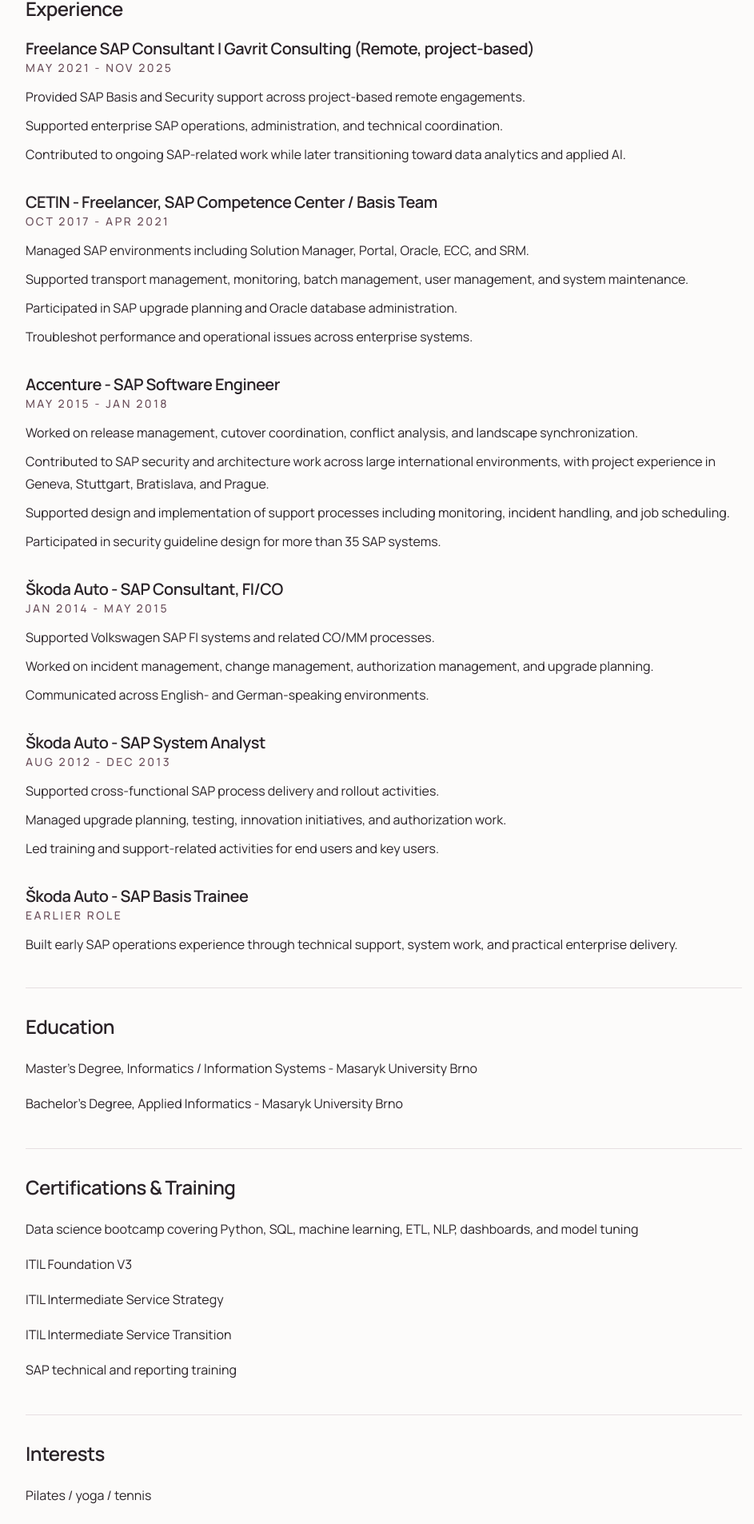
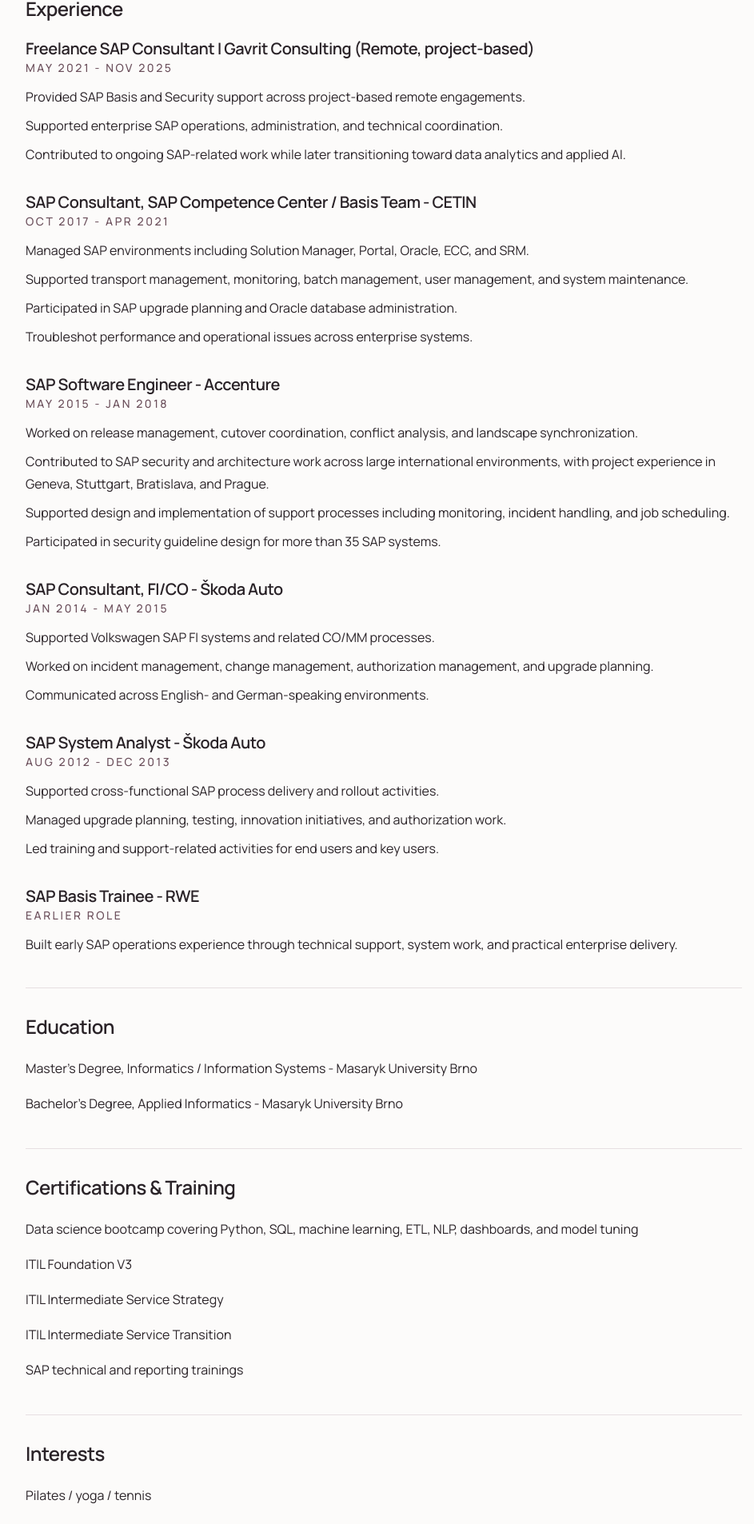
Before and after one commit to Zuzana111/my_website_CV, a Next.js app: page /resume in a window 1280 px wide. Shown: the part 1007-2913 px from the top of the page at 80% size, without its empty margins (160-1103 px from the left). Built offline with nearby package versions, Linux system fonts and the light colour scheme.

Commit message:
Update resume page content

```diff
--- a/app/resume/page.tsx
+++ b/app/resume/page.tsx
@@ -40,7 +40,7 @@
   },
   {
     company: "CETIN",
-    role: "Freelancer, SAP Competence Center / Basis Team",
+    role: "SAP Consultant, SAP Competence Center / Basis Team",
     period: "Oct 2017 - Apr 2021",
     bullets: [
       "Managed SAP environments including Solution Manager, Portal, Oracle, ECC, and SRM.",
@@ -81,7 +81,7 @@
     ]
   },
   {
-    company: "Škoda Auto",
+    company: "RWE",
     role: "SAP Basis Trainee",
     period: "Earlier role",
     bullets: [
@@ -100,7 +100,7 @@
   "ITIL Foundation V3",
   "ITIL Intermediate Service Strategy",
   "ITIL Intermediate Service Transition",
-  "SAP technical and reporting training"
+  "SAP technical and reporting trainings"
 ];
 
 const interests = ["Pilates / yoga / tennis", "Travelling", "Financial markets", "Self-education"];
@@ -168,7 +168,7 @@
             <article key={`${item.company}-${item.role}`} className="space-y-3">
               <div>
                 <h3 className="text-xl font-semibold tracking-tight">
-                  {"displayTitle" in item ? item.displayTitle : `${item.company} - ${item.role}`}
+                  {"displayTitle" in item ? item.displayTitle : `${item.role} - ${item.company}`}
                 </h3>
                 <p className="text-sm font-medium uppercase tracking-[0.18em] text-accent-deep">{item.period}</p>
               </div>
```
